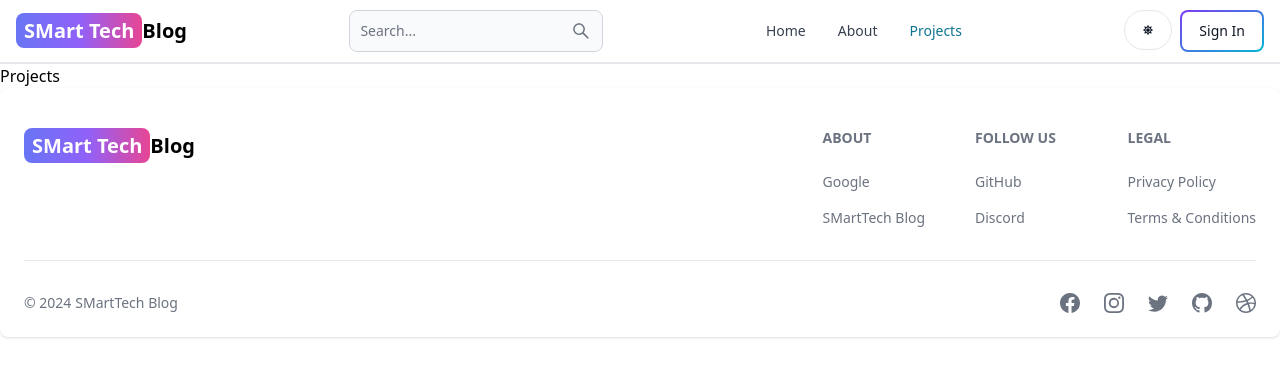
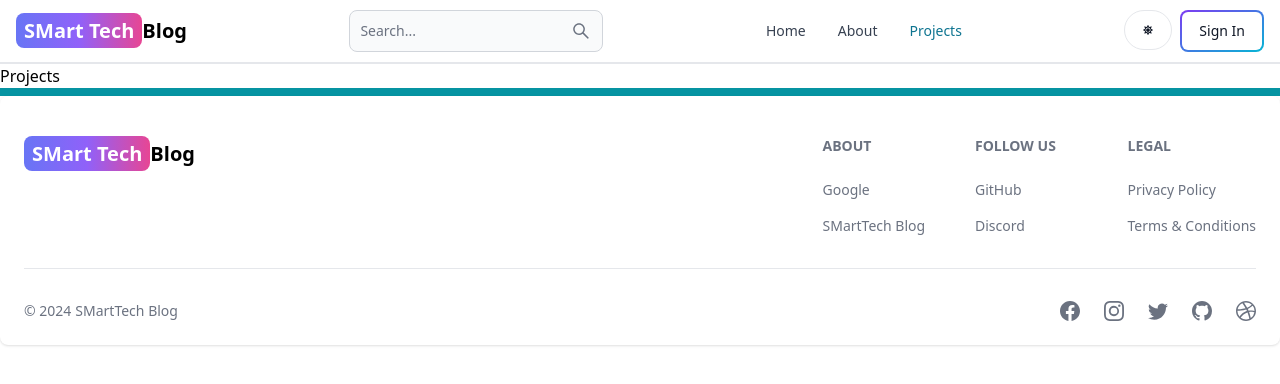
Before and after one commit to smarttechfire/mern-blog, a React (Vite) app in the folder client/: page /projects in a window 1280 px wide. Shown: the top 384 px of the page. Built offline with nearby package versions, Linux system fonts and the light colour scheme; no server answers; the HTML template or start-up script is replaced by a standard one.

Commit message:
footer color change

```diff
--- a/client/src/components/FooterComp.jsx
+++ b/client/src/components/FooterComp.jsx
@@ -10,7 +10,8 @@ import {
 
 export default function FooterComp() {
   return (
-    <Footer container classname=" border border-t-8 border-teal-500">
+    <div className="border-t-8 border-teal-500">
+       <Footer container>
       <div className=" w-full max-w-7xl mx-auto">
         <div className="  grid w-full justify-between sm:flex md:grid-cols-1">
           <div className=" mt-5">
@@ -83,5 +84,7 @@ export default function FooterComp() {
         </div>
       </div>
     </Footer>
+    </div>
+
   );
 }
```
